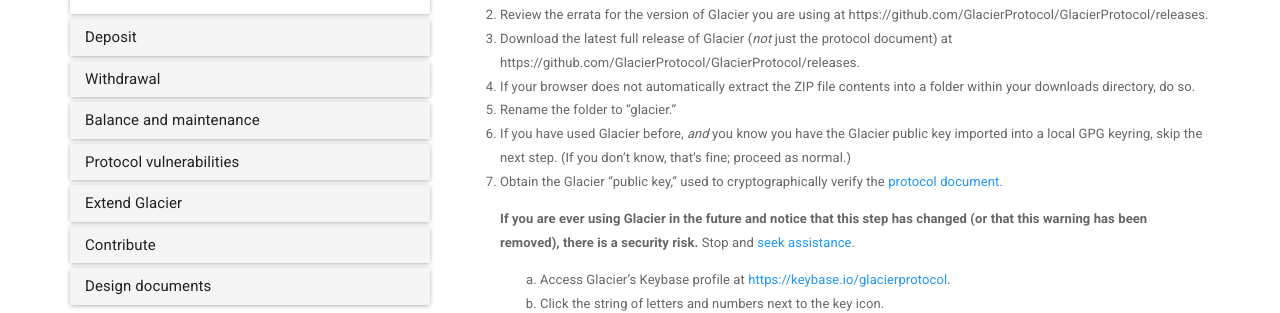
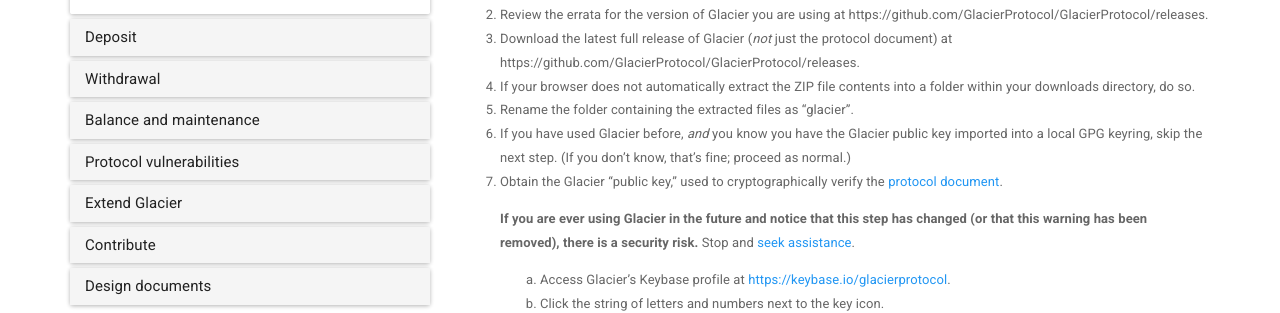
Before and after one commit to GlacierProtocol/glacierprotocol.github.io, a Jekyll site: the page built from _docs/setup/verify.md, in a window 1280 px wide and 900 px high, scrolled down 364 px. Shown: the part 158-471 px from the top of the window. Built offline with Jekyll 4.4.1, drawn with Linux system fonts in a browser that asks for light colours; nearby versions of some CDN libraries.

Commit message:
Period should not be within quotes, vague folder reference improved

```diff
--- a/_docs/setup/verify.md
+++ b/_docs/setup/verify.md
@@ -27,7 +27,7 @@
 at https://github.com/GlacierProtocol/GlacierProtocol/releases.
 4. If your browser does not automatically extract the ZIP file contents into a
 folder within your downloads directory, do so.
-5. Rename the folder to "glacier."
+5. Rename the folder containing the extracted files as "glacier".
 6. If you have used Glacier before, *and* you know you have the Glacier public key
 imported into a local GPG keyring, skip the next step. (If you don't know,
 that's fine; proceed as normal.)
```
